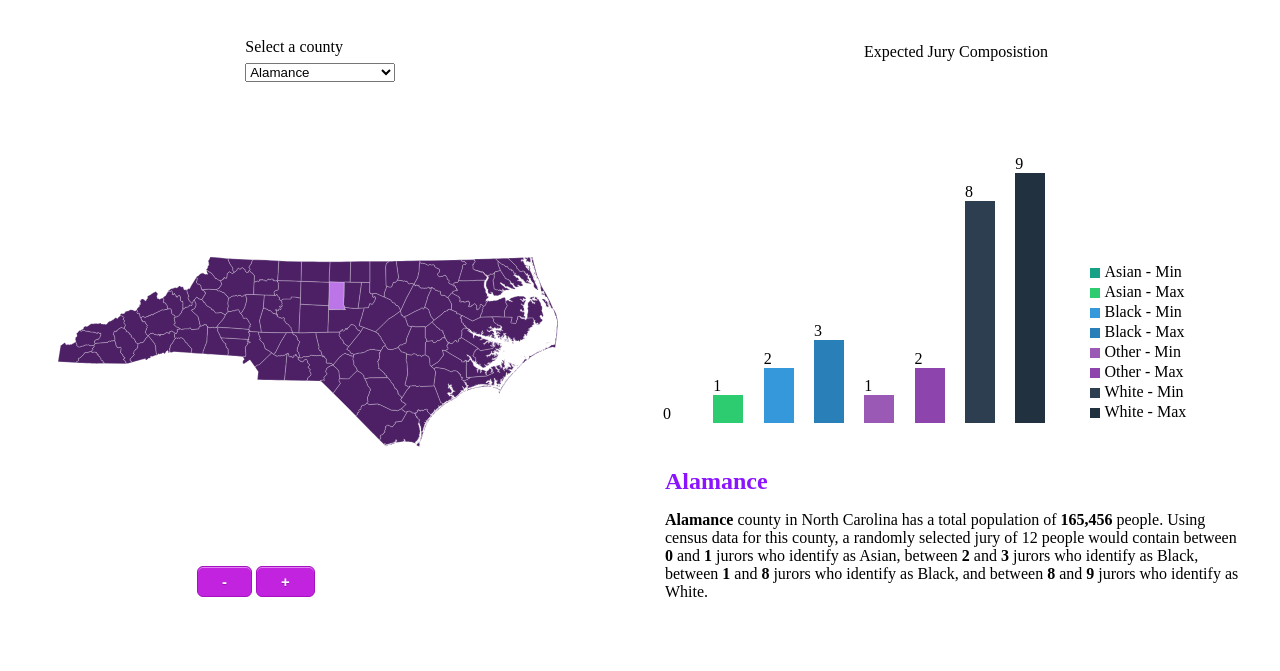
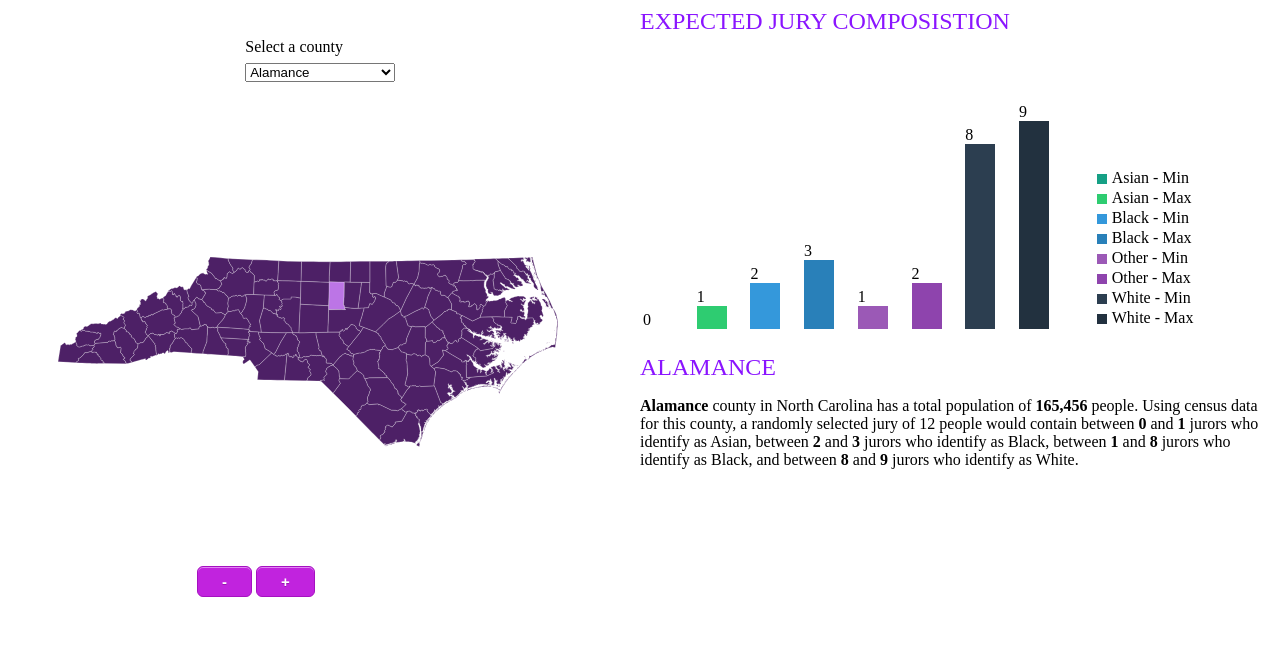
Before and after one commit to Daniel-G-Benedict/myjurydashboard, a plain HTML site: page index.html in a window 1280 px wide. Drawn offline with Linux system fonts and the light colour scheme.

Commit message:
0.1.4
Adjustment to padding and margins

```diff
--- a/juryScript.js
+++ b/juryScript.js
@@ -354,7 +354,8 @@ var barchart = document.createElement('table');
 //create the title row
 var titlerow = document.createElement(TROW);
 //create the title data
-var titledata = document.createElement(TDATA);
+var titledata = document.createElement("h2");
+
 //make the colspan to number of records
 titledata.setAttribute('colspan', chartjson.data.length + 1);
 titledata.setAttribute('class', 'charttitle');
--- a/style.css
+++ b/style.css
@@ -21,31 +21,29 @@ button:active {
   top: 1px;
 }
 
+#dataExplanation {
+  padding-top: 20px;
+  padding-right: 0px;
+}
+
 #dataViz {
     background-color:#white;
     height: 380px;
 
-    margin : 0;
-
     padding-top: 20px;
     padding-left: 25px;
-    padding-right: 25px;
-
+    padding-right: 0px;
 }
 
-#dataExplanation {
-  background-color: white;
-  height: 200px;
-  margin: 0;
-
-  padding-top: 20px;
-  padding-left: 25px;
-  padding-right: 25px;
-}
 
 h2 {
     color : #8A14FF;
     margin: 0;
+
+    font-family: Julius Sans One;
+    line-height: 1.1;
+    text-transform: uppercase;
+    font-weight: 400;
 }
 
 p {
@@ -76,17 +74,9 @@ p {
 }
 
 
-#chart {
-  padding: 20px;
-}
-
 table {
   width: 100%;
-  height: 400px;
-}
-
-.charttitle {
-  text-align: center;
+  height: 300px;
 }
 
 .bars td {
```
